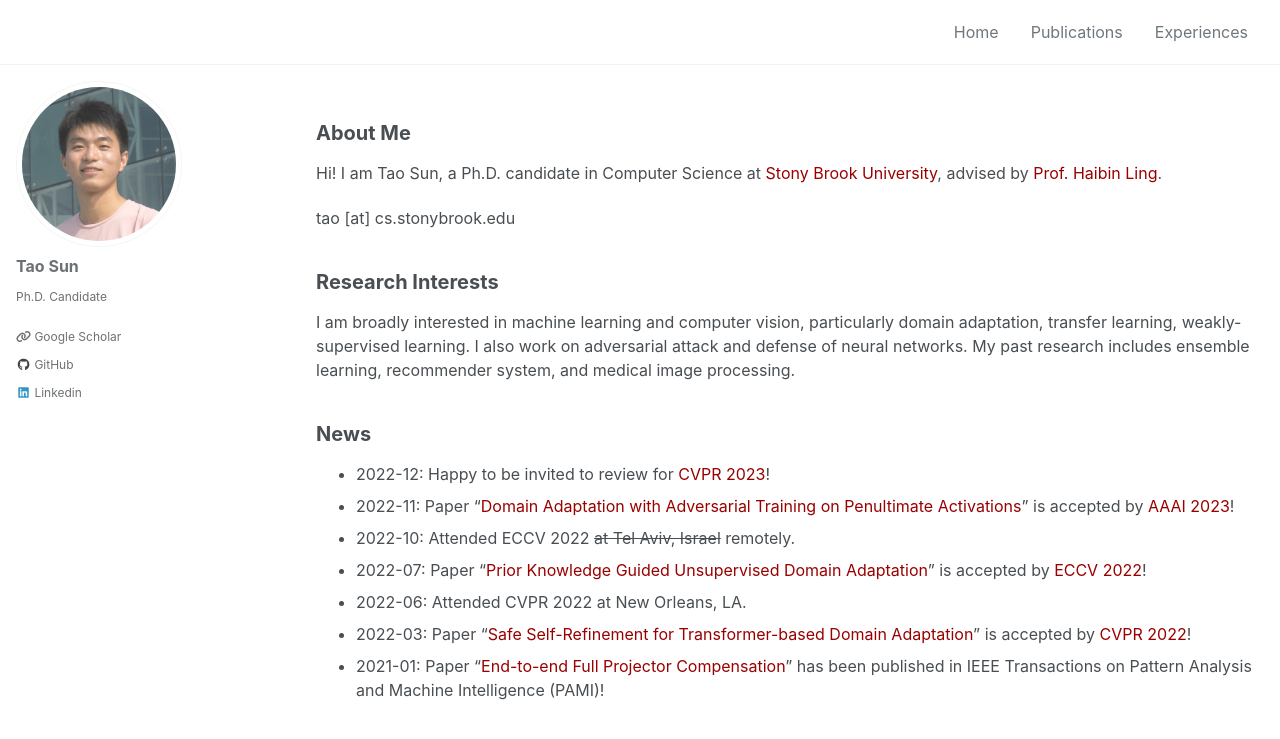
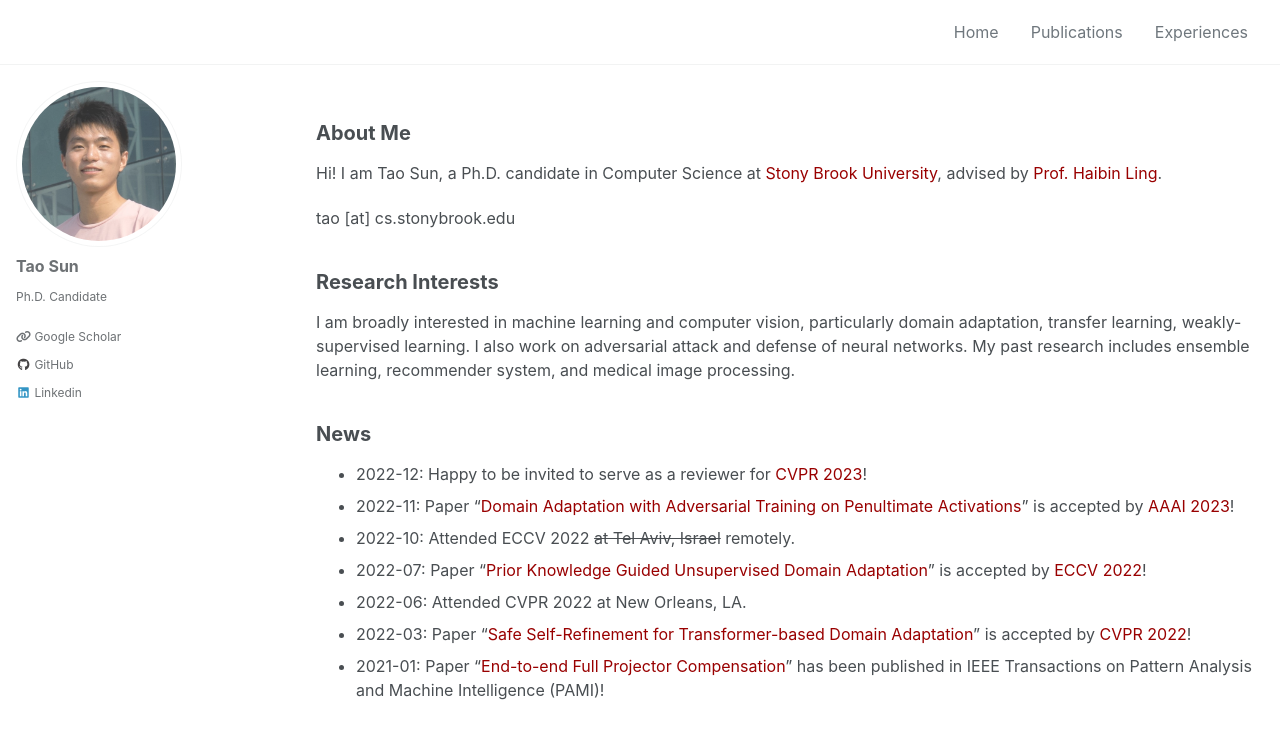
Before and after one commit to tsun/tsun.github.io, a Jekyll site: the page built from _pages/home.md, in a window 1280 px wide and 900 px high. Shown: the top 739 px of the window. Built offline with Jekyll 4.4.1, drawn with Linux system fonts in a browser that asks for light colours; cached includes are drawn as plain includes; nearby versions of some CDN libraries.

Commit message:
update home

```diff
--- a/_pages/home.md
+++ b/_pages/home.md
@@ -20,7 +20,7 @@ I am broadly interested in machine learning and computer vision, particularly do
 
 
 ## News
-- 2022-12: Happy to be invited to review for [CVPR 2023](https://cvpr2023.thecvf.com/)!
+- 2022-12: Happy to be invited to serve as a reviewer for [CVPR 2023](https://cvpr2023.thecvf.com/)!
 - 2022-11: Paper "[Domain Adaptation with Adversarial Training on Penultimate Activations](https://arxiv.org/abs/2208.12853)" is accepted by [AAAI 2023](https://aaai.org/Conferences/AAAI-23/)!
 - 2022-10: Attended ECCV 2022 ~~at Tel Aviv, Israel~~ remotely.
 - 2022-07: Paper "[Prior Knowledge Guided Unsupervised Domain Adaptation](https://arxiv.org/abs/2207.08877)" is accepted by [ECCV 2022](https://eccv2022.ecva.net/)!
```
